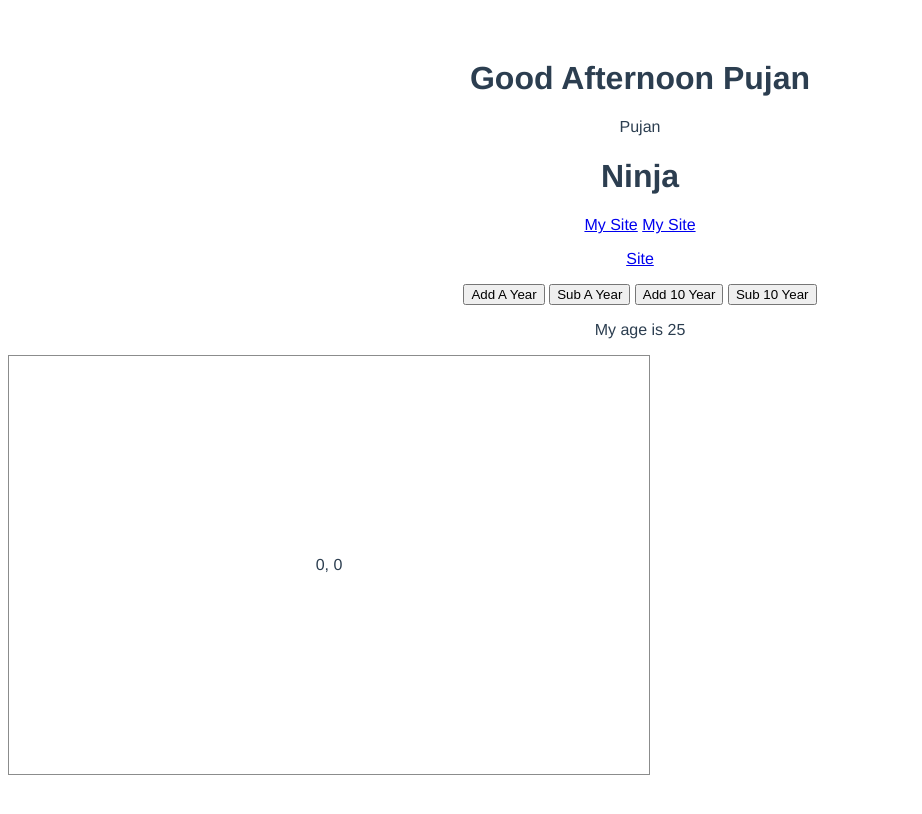
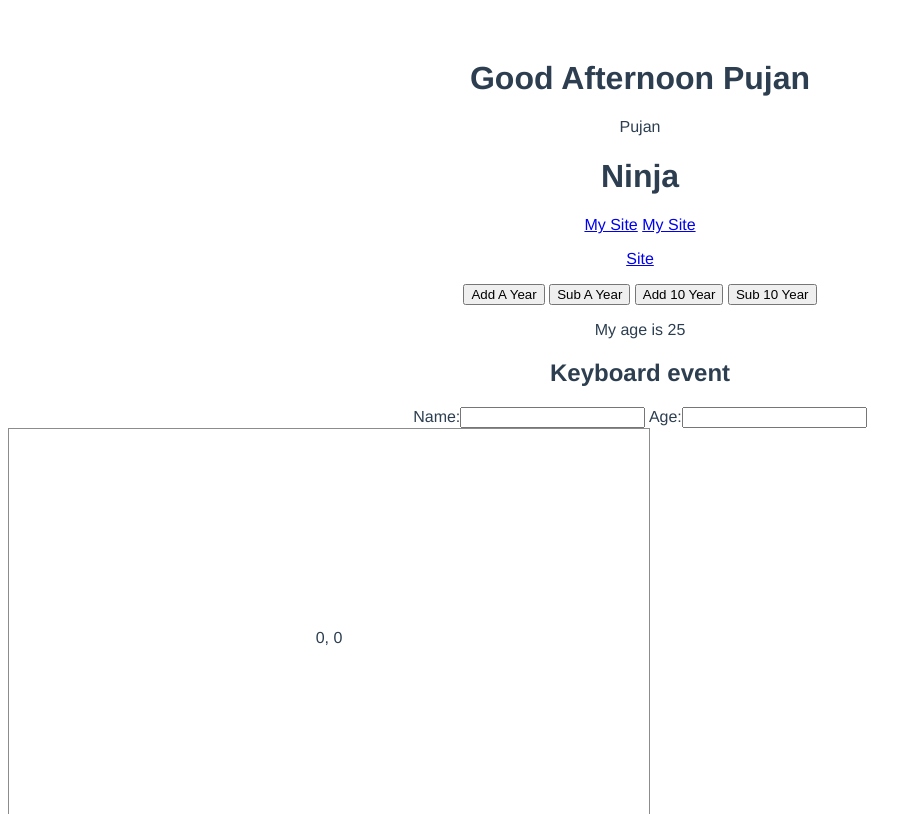
Before and after one commit to e911/Vue-JS-Tutorial, a Vue app: page / in a window 1280 px wide. Shown: the top 814 px of the page, without its empty margins (0-922 px from the left). Built offline with nearby package versions, Linux system fonts and the light colour scheme.

Commit message:
Keyboard events and modifiers

```diff
--- a/index.html
+++ b/index.html
@@ -20,7 +20,11 @@
       <button @dblclick="add(10)">Add 10 Year</button>
       <button v-on:dblclick="subtract(10)">Sub 10 Year</button>
       <p>My age is {{ age }}</p>
+      <h2>Keyboard event</h2>
+      <label>Name:</label><input type="text" v-on:keyup.enter="inputName"/>
+      <label>Age:</label><input type="text" @keyup.enter="inputAge"/>
       <div id="canvas" v-on:mousemove="updateXY">{{ x }}, {{ y }}</div>
+
     </div>
   </body>
 </html>
--- a/src/main.js
+++ b/src/main.js
@@ -35,6 +35,12 @@ new Vue({
     },
     clickME: function (){
       alert('Event modifier: Prevent Default!')
+    },
+    inputName: function(){
+      alert('Entered name!')
+    },
+    inputAge: function(){
+      alert('Entered Age!')
     }
   }
 })
```
